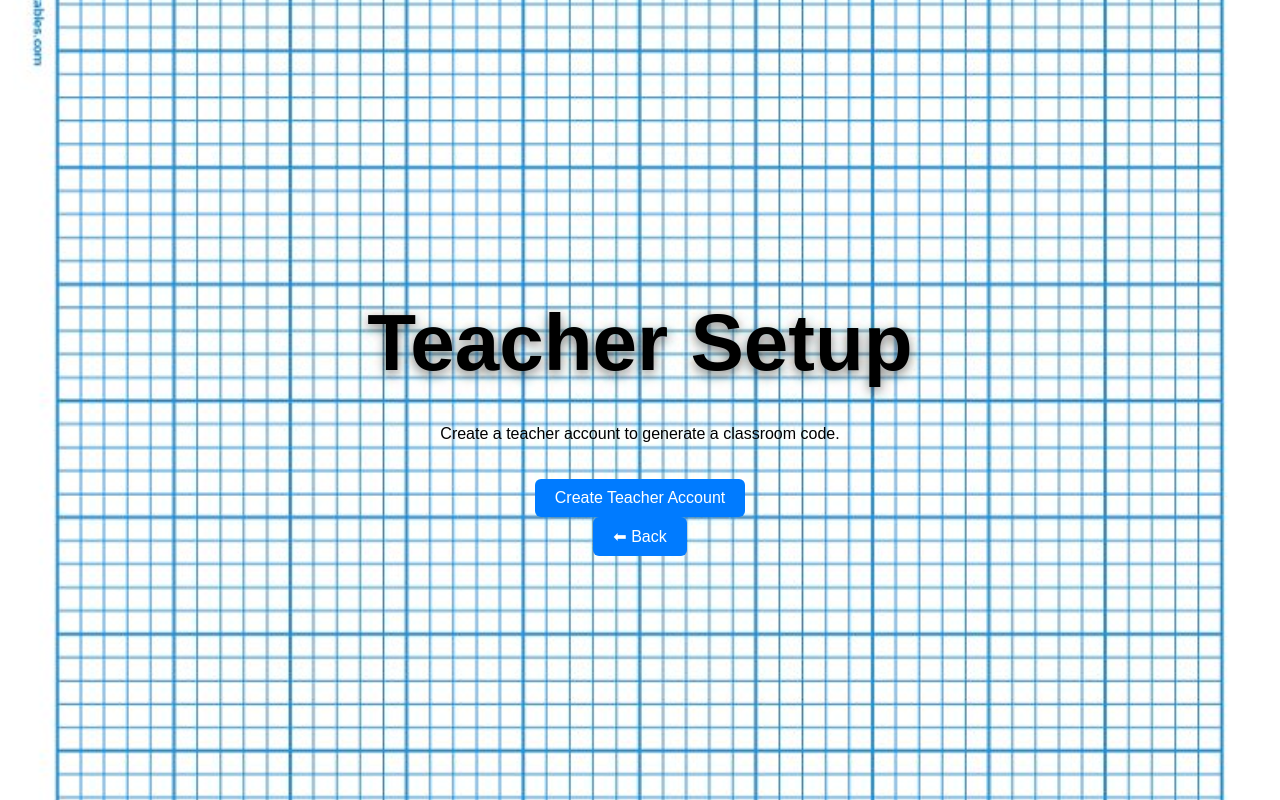
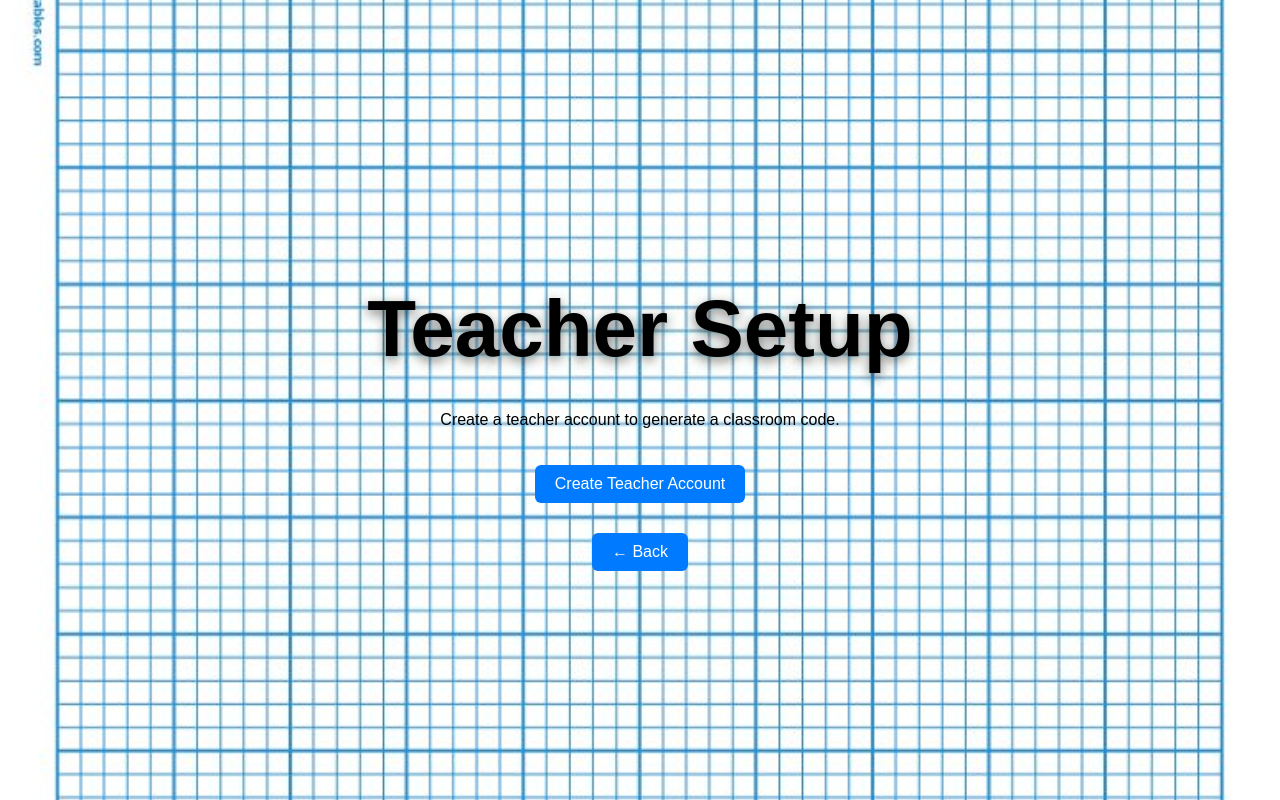
Before and after one commit to tc-holland/SimpleProg, a React (Create React App) app in the folder Frontend/client/: page /teacher/auth in a window 1280 px wide. Built offline with nearby package versions, Linux system fonts and the light colour scheme.

Commit message:
Cleaning up a few of the pages

```diff
--- a/Frontend/client/src/components/Landing.css
+++ b/Frontend/client/src/components/Landing.css
@@ -41,3 +41,7 @@ button{
 button:hover {
   background-color: #0056b3;
 }
+
+.back-button {
+  margin-top: 30px;
+}
--- a/Frontend/client/src/components/StudentAuth.js
+++ b/Frontend/client/src/components/StudentAuth.js
@@ -25,9 +25,12 @@ function StudentAuth() {
         </button>
       </div>
 
-      <button onClick={() => navigate("/landing")}>
-        ⬅ Back
-      </button>
+        <button
+            className="back-button"
+            onClick={() => navigate("/landing")}
+        >
+            ← Back
+            </button>
     </div>
   );
 }
--- a/Frontend/client/src/components/TeacherAuth.js
+++ b/Frontend/client/src/components/TeacherAuth.js
@@ -19,9 +19,12 @@ function TeacherAuth() {
         </button>
       </div>
 
-      <button onClick={() => navigate("/landing")}>
-        ⬅ Back
-      </button>
+      <button
+        className="back-button"
+        onClick={() => navigate("/landing")}
+        >
+            ← Back
+        </button>
     </div>
   );
 }
--- a/Frontend/client/src/components/TeacherSignup.js
+++ b/Frontend/client/src/components/TeacherSignup.js
@@ -76,9 +76,6 @@ function TeacherSignup() {
     return(
         // MAIN WRAPPER DIV FOR ENTIRE PAGE
         <div className="signup-page">
-            <button type="button" className="login-button"
-                    onClick={() => navigate("/login")}
-            >Log In</button>
 
 	{/* HOME BUTTON */}
 	<button type="button" className="home-button"
```
